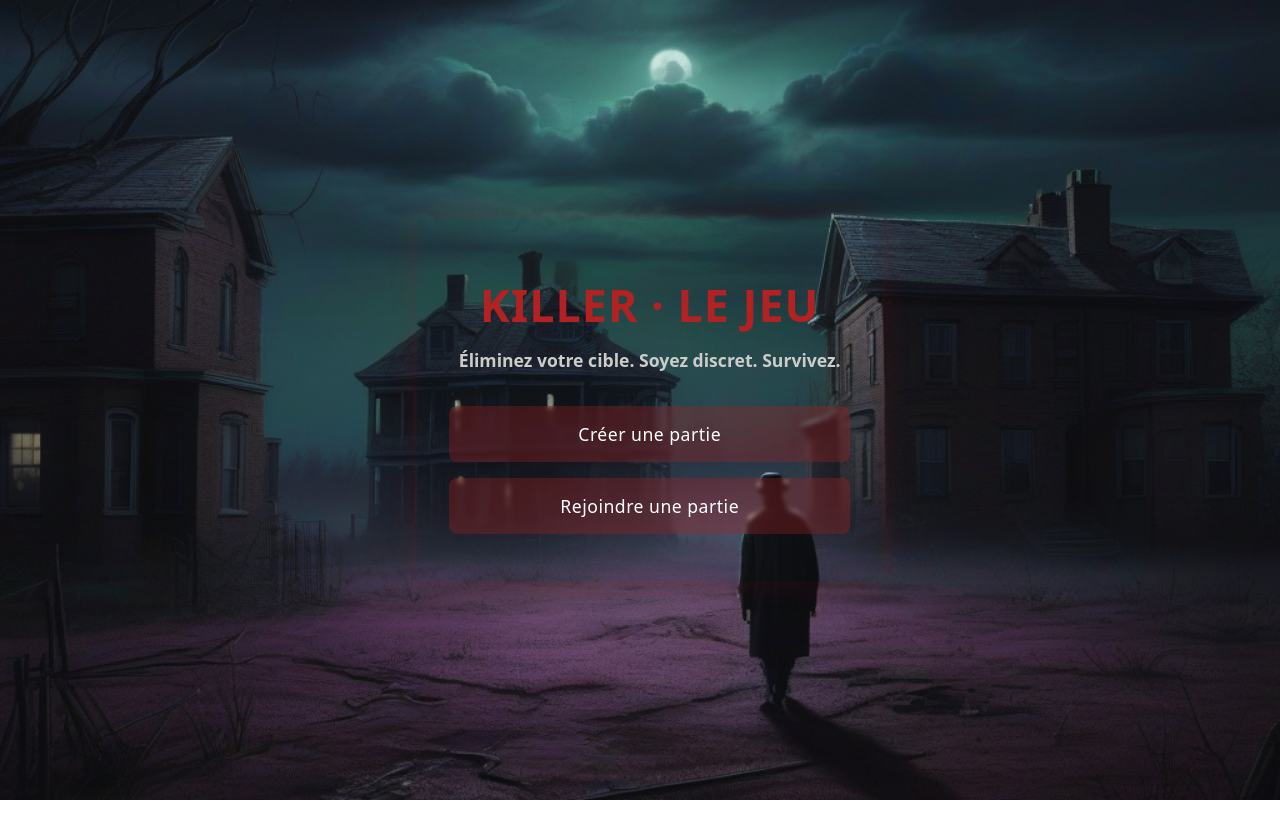
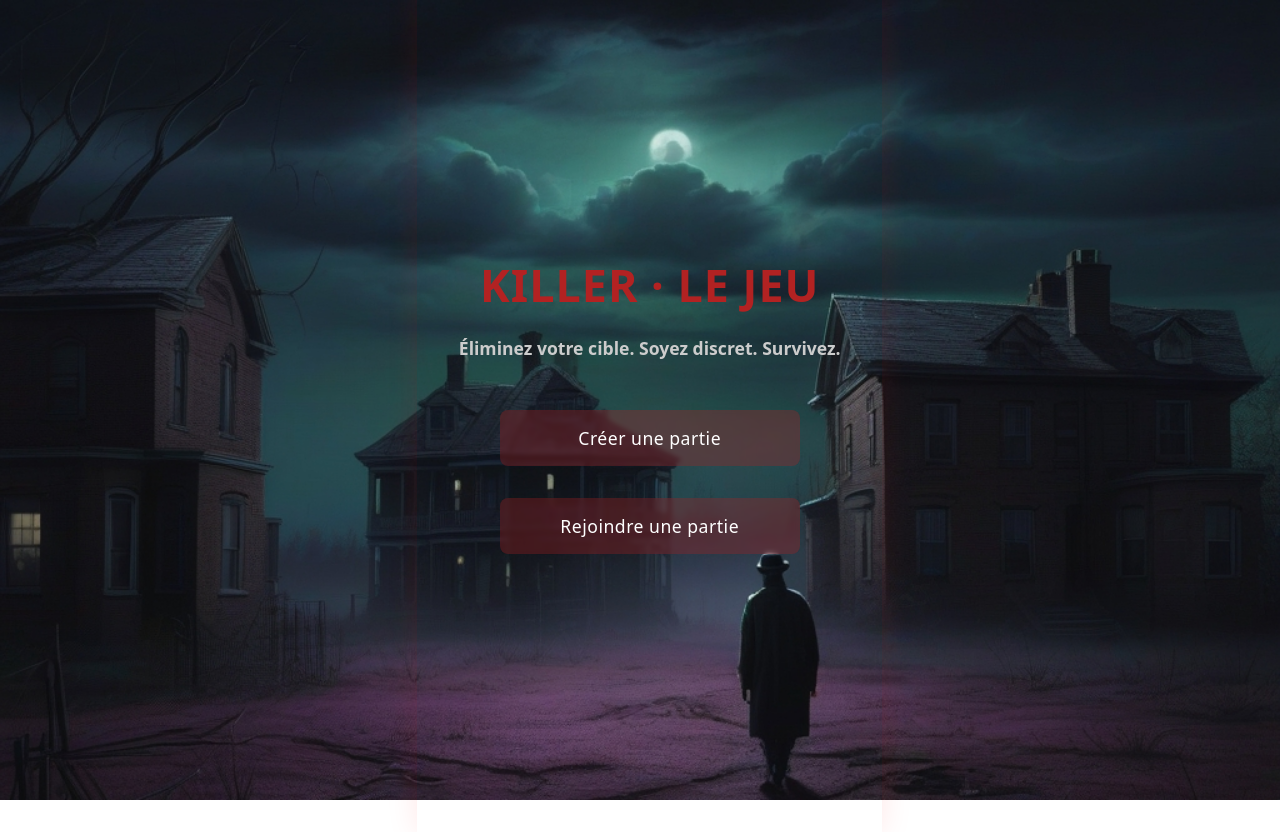
Before and after one commit to Sneakybapt/TKA, a React (Vite) app: page / in a window 1280 px wide. Before the commit the page ends 800 px from the top, so only its background shows below. Built offline with nearby package versions, Linux system fonts and the light colour scheme; no server answers.

Commit message:
10/07/2025 21:42

```diff
--- a/src/App.tsx
+++ b/src/App.tsx
@@ -25,6 +25,7 @@ function Accueil() {
     </button>
   </div>
 );
+
 }
 
 export default function App() {
--- a/src/index.css
+++ b/src/index.css
@@ -13,26 +13,75 @@
   -moz-osx-font-smoothing: grayscale;
 }
 
-a {
-  font-weight: 500;
-  color: #646cff;
-  text-decoration: inherit;
-}
-a:hover {
-  color: #535bf2;
+body {
+  margin: 0;
+  min-width: 320px;
+  min-height: 100vh;
+  background-color: #242424;
 }
 
-body {
-  margin: 0;
+/* ✅ PAGE D’ACCUEIL CENTRÉE */
+.accueil-container {
   display: flex;
-  place-items: center;
-  min-width: 320px;
+  flex-direction: column;
+  justify-content: center;
+  align-items: center;
+  text-align: center;
+  padding: 2rem;
   min-height: 100vh;
+  max-width: 500px;
+  margin: 0 auto;
 }
 
-h1 {
-  font-size: 3.2em;
-  line-height: 1.1;
+.accueil-title {
+  font-size: 2.5rem;
+  margin-bottom: 1rem;
+  color: #fff;
+}
+
+.accueil-subtitle {
+  font-size: 1.2rem;
+  margin-bottom: 2rem;
+  color: #ccc;
+}
+
+.accueil-button {
+  margin: 0.5rem 0;
+  padding: 0.75rem 1.5rem;
+  font-size: 1rem;
+  background-color: rgba(102,51,153, 0.75);
+  color: white;
+  border: none;
+  border-radius: 8px;
+  cursor: pointer;
+  width: 80%;
+  max-width: 300px;
+  transition: background-color 0.3s ease;
+}
+
+.accueil-button:hover {
+  background-color: rgba(102,51,153, 0.9);
+}
+
+/* ✅ FORMULAIRES ET ZONES D’ENTRÉE */
+.container {
+  max-width: 500px;
+  margin: 0 auto;
+  padding: 2rem;
+  text-align: center;
+}
+
+.form {
+  display: flex;
+  flex-direction: column;
+  gap: 1rem;
+}
+
+.input {
+  padding: 0.8rem 1rem;
+  font-size: 1rem;
+  border-radius: 8px;
+  border: 1px solid #ccc;
 }
 
 button {
@@ -43,31 +92,37 @@ button {
   font-weight: 500;
   font-family: inherit;
   background-color: #1a1a1a;
+  color: white;
   cursor: pointer;
   transition: border-color 0.25s;
 }
+
 button:hover {
   border-color: #646cff;
 }
+
 button:focus,
 button:focus-visible {
   outline: 4px auto -webkit-focus-ring-color;
 }
 
-@media (prefers-color-scheme: light) {
-  :root {
-    color: #213547;
-    background-color: #ffffff;
-  }
-  a:hover {
-    color: #747bff;
-  }
-  button {
-    background-color: #f9f9f9;
-  }
+/* ✅ BOUTON REJOINDRE PERSONNALISÉ */
+.btn-rejoindre {
+  padding: 1rem;
+  background-color: #007bff;
+  color: white;
+  font-size: 1.1rem;
+  border: none;
+  border-radius: 10px;
+  cursor: pointer;
+  transition: background-color 0.3s ease;
 }
 
+.btn-rejoindre:hover {
+  background-color: #0056b3;
+}
 
+/* ✅ RESPONSIVE MOBILE */
 @media screen and (max-width: 600px) {
   body {
     flex-direction: column;
@@ -103,37 +158,35 @@ button:focus-visible {
   }
 }
 
-.container {
-  max-width: 500px;
-  margin: 0 auto;
-  padding: 2rem;
-  text-align: center;
+/* ✅ THÈME CLAIR */
+@media (prefers-color-scheme: light) {
+  :root {
+    color: #213547;
+    background-color: #ffffff;
+  }
+
+  a:hover {
+    color: #747bff;
+  }
+
+  button {
+    background-color: #f9f9f9;
+    color: #213547;
+  }
 }
 
-.form {
-  display: flex;
-  flex-direction: column;
-  gap: 1rem;
+/* ✅ LIENS */
+a {
+  font-weight: 500;
+  color: #646cff;
+  text-decoration: inherit;
 }
 
-.input {
-  padding: 0.8rem 1rem;
-  font-size: 1rem;
-  border-radius: 8px;
-  border: 1px solid #ccc;
+a:hover {
+  color: #535bf2;
 }
 
-.btn-rejoindre {
-  padding: 1rem;
-  background-color: #007bff;
-  color: white;
-  font-size: 1.1rem;
-  border: none;
-  border-radius: 10px;
-  cursor: pointer;
-  transition: background-color 0.3s ease;
+h1 {
+  font-size: 3.2em;
+  line-height: 1.1;
 }
-
-.btn-rejoindre:hover {
-  background-color: #0056b3;
-}
--- a/src/pages/Jeu.tsx
+++ b/src/pages/Jeu.tsx
@@ -140,7 +140,7 @@ export default function Jeu() {
         disabled={missionsChangees >= 2}
         onClick={handleChangerMission}
         style={{
-          marginTop: "1rem",
+          marginTop: "2.5rem",
           padding: "0.75rem 1.5rem",
           fontSize: "1rem",
           backgroundColor: missionsChangees >= 2 ? "#444" : "rgba(0,128,128, 0.75)",
@@ -152,6 +152,7 @@ export default function Jeu() {
       >
         ♻️ Changer de mission ({2 - missionsChangees} restant{missionsChangees === 1 ? "" : "s"})
       </button>
+      <div style={{ height: "1.5rem" }} />
 
       {notification && (
         <div style={{
```
Also changed, not shown: 4 other files (tests, documents, lock files or other folders). Lines whose indentation alone changed are shown as unchanged.
